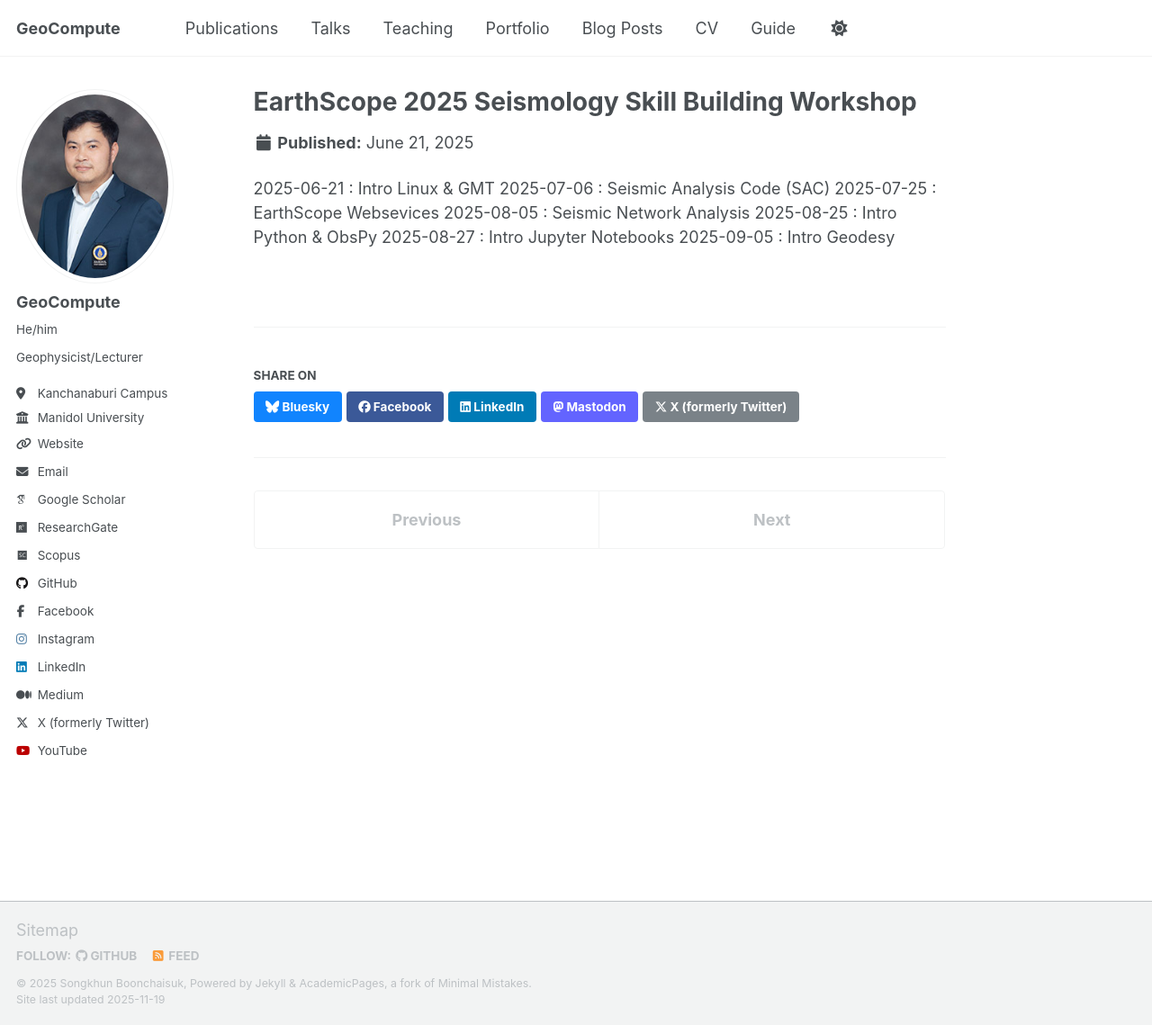
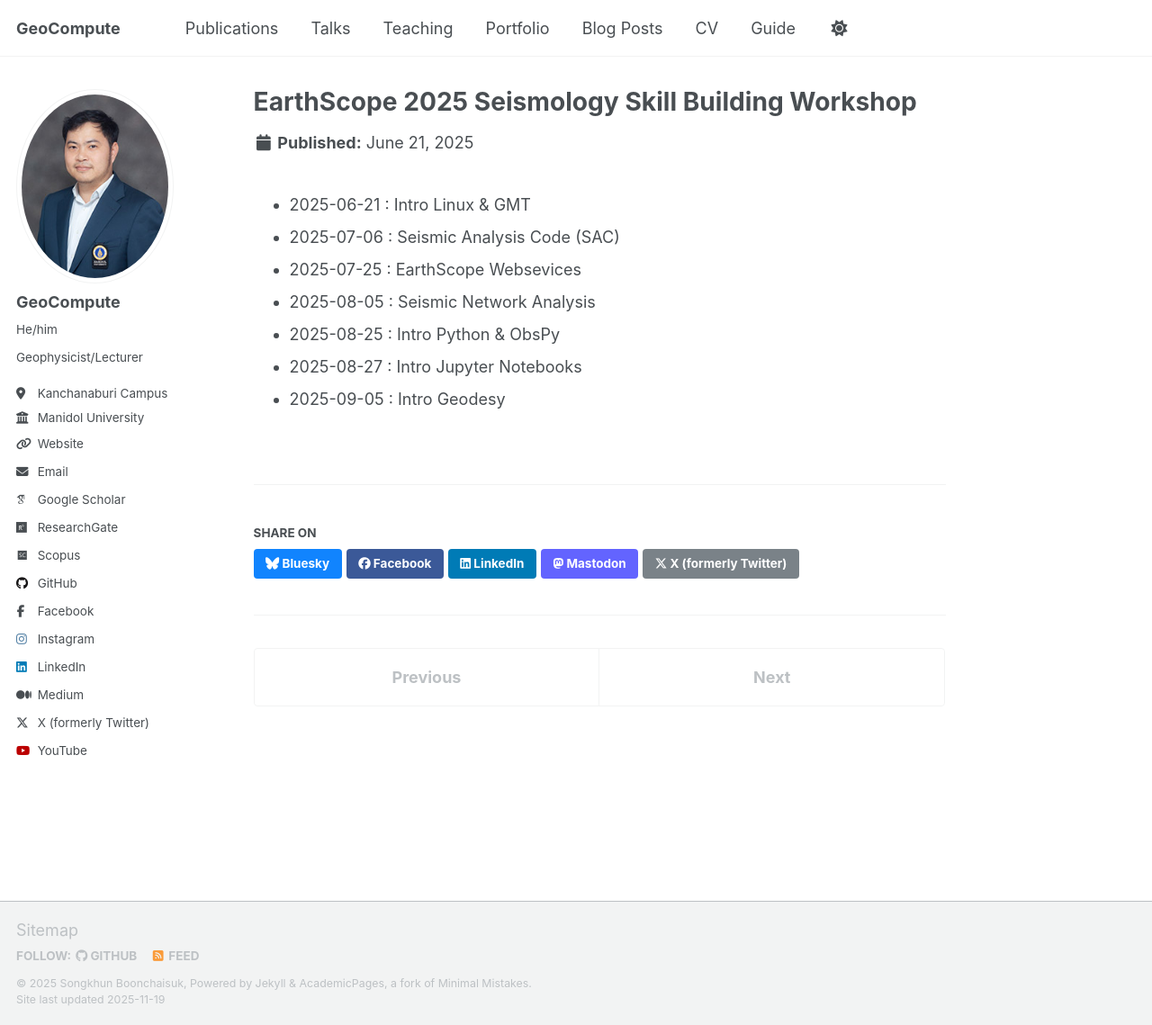
Before and after one commit to Songkhun/Songkhun.github.io, a Jekyll site: the page built from _portfolio/2025-06-21-SSBW2025.md, in a window 1280 px wide and 1139 px high. Shown: the whole window at 90% size. Built offline with Jekyll 4.4.1, drawn with Linux system fonts in a browser that asks for light colours; some web fonts are replaced; a script that is not in the unit is left out.

```diff
--- a/_portfolio/2025-06-21-SSBW2025.md
+++ b/_portfolio/2025-06-21-SSBW2025.md
@@ -4,10 +4,10 @@ excerpt: "Some training badges <br/><img src='/images/ssbw2025.jpeg'>"
 collection: portfolio
 ---
 
-2025-06-21 : Intro Linux & GMT
-2025-07-06 : Seismic Analysis Code (SAC)
-2025-07-25 : EarthScope Websevices
-2025-08-05 : Seismic Network Analysis
-2025-08-25 : Intro Python & ObsPy
-2025-08-27 : Intro Jupyter Notebooks
-2025-09-05 : Intro Geodesy
+- 2025-06-21 : Intro Linux & GMT
+- 2025-07-06 : Seismic Analysis Code (SAC)
+- 2025-07-25 : EarthScope Websevices
+- 2025-08-05 : Seismic Network Analysis
+- 2025-08-25 : Intro Python & ObsPy
+- 2025-08-27 : Intro Jupyter Notebooks
+- 2025-09-05 : Intro Geodesy
```
